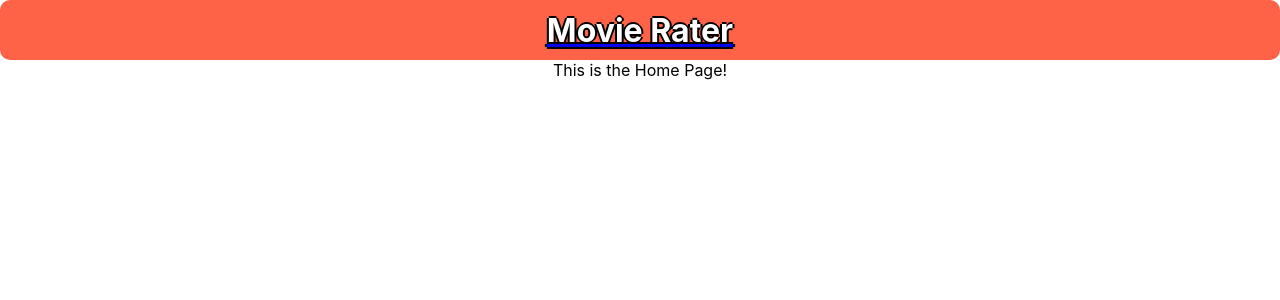
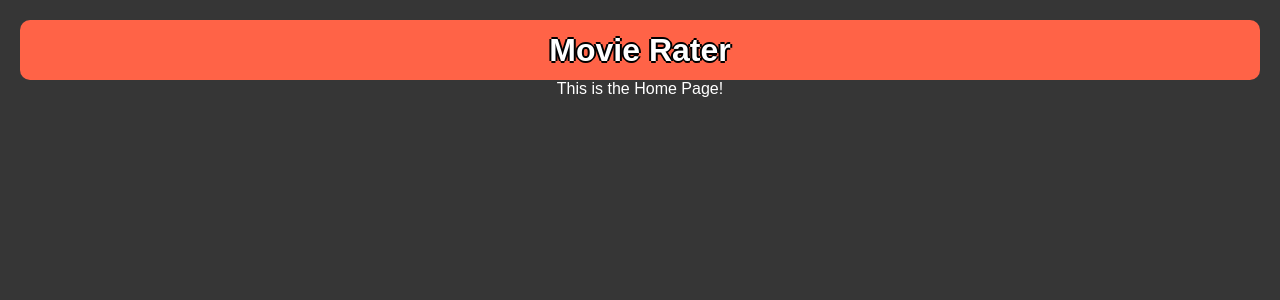
Before and after one commit to kysal/tsi-final-project, a React (Create React App) app: page / in a window 1280 px wide. Shown: the top 300 px of the page. Built offline with nearby package versions, Linux system fonts and the light colour scheme.

Commit message:
Added main app styles

```diff
--- a/src/App.css
+++ b/src/App.css
@@ -2,37 +2,46 @@
   text-align: center;
 }
 
-.App-logo {
-  height: 40vmin;
-  pointer-events: none;
+body {
+  background-color: rgb(54, 54, 54);
+  color: white;
+  font-family: 'Rubik', sans-serif;
+  text-align: center;
 }
 
-@media (prefers-reduced-motion: no-preference) {
-  .App-logo {
-    animation: App-logo-spin infinite 20s linear;
-  }
+.app-padding {
+  padding: 20px;
 }
 
-.App-header {
-  background-color: #282c34;
-  min-height: 100vh;
-  display: flex;
-  flex-direction: column;
-  align-items: center;
-  justify-content: center;
-  font-size: calc(10px + 2vmin);
-  color: white;
+.button-primary {
+  background-color: rgb(80, 80, 80);
+  border-radius: 2px;
+  border: none;
+  color: aliceblue;
+  height: 40px;
+  width: 90px;
+  font-family: 'Rubik', sans-serif;
+  box-shadow: 100px, 100px, 5px black;
+  cursor: pointer;
 }
 
-.App-link {
-  color: #61dafb;
+.button-primary:hover {
+  background-color: rgb(100, 100, 100);
 }
 
-@keyframes App-logo-spin {
-  from {
-    transform: rotate(0deg);
-  }
-  to {
-    transform: rotate(360deg);
-  }
+.main-content {
+  padding: 20px;
+  margin: 20px;
+  width: calc(100% - 100px);
+  display: block;
+  position:absolute;
+
+  background-color: lightgray;
+  border-radius: 20px;
+  color: black;
 }
+
+a {
+  color: black;
+  text-decoration: none;
+}
--- a/src/App.js
+++ b/src/App.js
@@ -11,7 +11,7 @@ import MainHeading from './components/MainHeading';
 function App() {
   return (
     <Router>
-      <div className="App">
+      <div className="App app-padding">
 
         <MainHeading />
 
@@ -31,7 +31,6 @@ function App() {
           <Route path='login' element={<LoginPage />} />
 
         </Routes>
-
       </div>
     </Router>
   );
```
